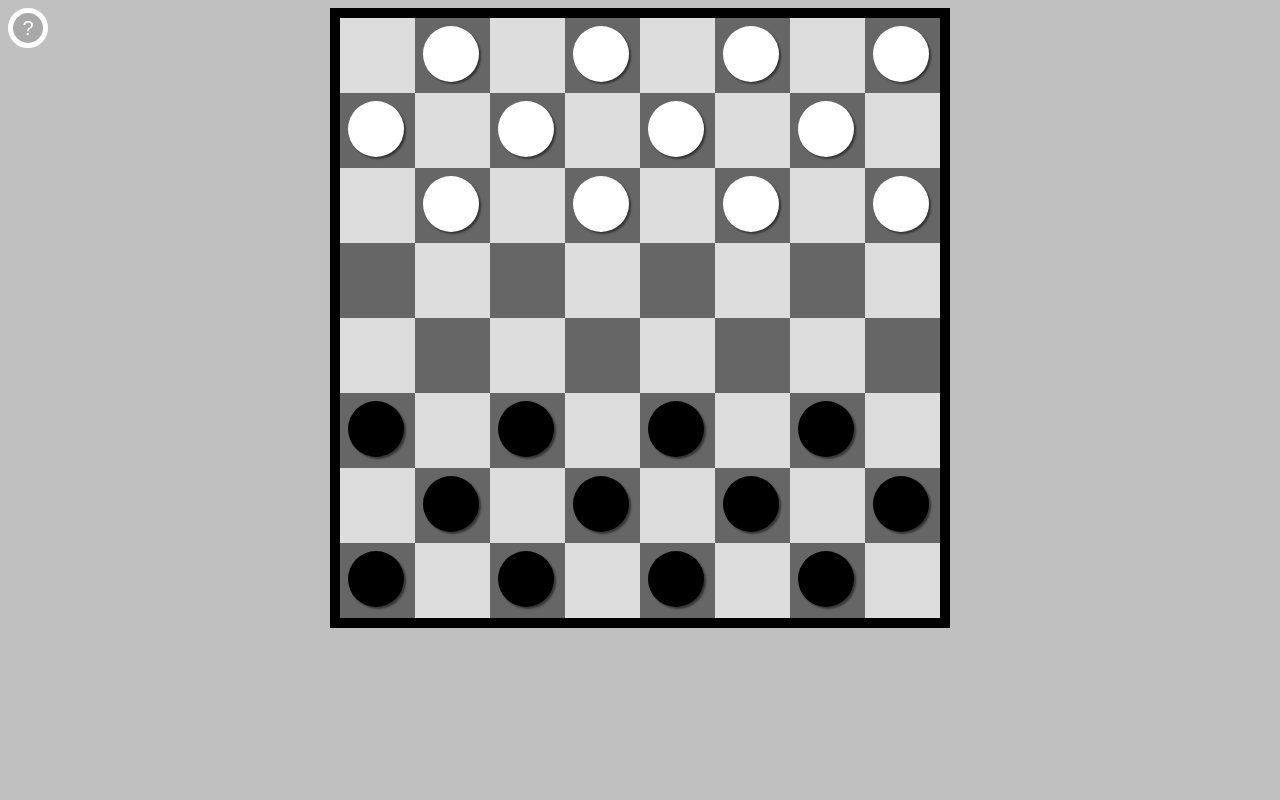
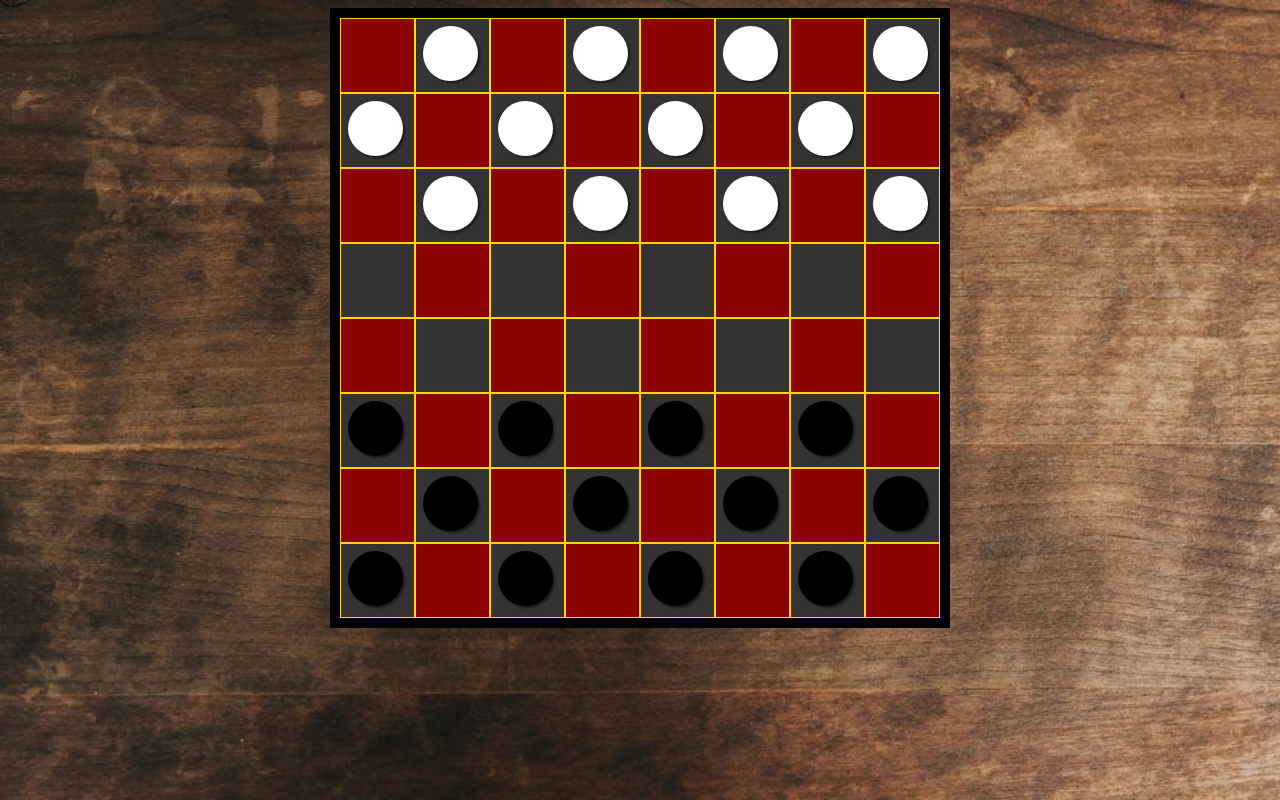
Before and after one commit to markshyzer/Checkers, a plain HTML site: page index.html in a window 1280 px wide. Drawn offline with Linux system fonts and the light colour scheme.

Commit message:
Style touchup

```diff
--- a/styles.css
+++ b/styles.css
@@ -1,6 +1,6 @@
 :root {
-    --black: #666666;
-    --white: #DDDDDD;
+    --black: #333333;
+    --white: darkred;
     --boardsize: 600px;
     --squaresize: 75px;
     --player1color: white;
@@ -12,7 +12,9 @@
 }
 
 body {
-    background-color: silver;
+    background-color: beige;
+    background-image: url("img/woodgrain.jpg");
+    background-size: cover;
     display: flex;
     font-family: Arial, Helvetica, sans-serif;
 }
@@ -34,6 +36,7 @@ body {
 }
 
 #helpicon {
+    display: none;
     background-color: darkgray;
     box-sizing: content-box;
     width: 30px;
@@ -76,6 +79,7 @@ body {
     width: var(--squaresize);
     /* background-color: var(--white); */
     /* border: thin solid white; */
+    border: 1px solid gold;
 }
 
 
@@ -181,7 +185,7 @@ img {
     display: none;
     justify-content: center;
     align-items: center;
-    background-color: pink;
+    background-color: gold;
     position: relative;
     height: 100px;
     top: -435px;
```
Also changed, not shown: img/woodgrain.jpg (added).
